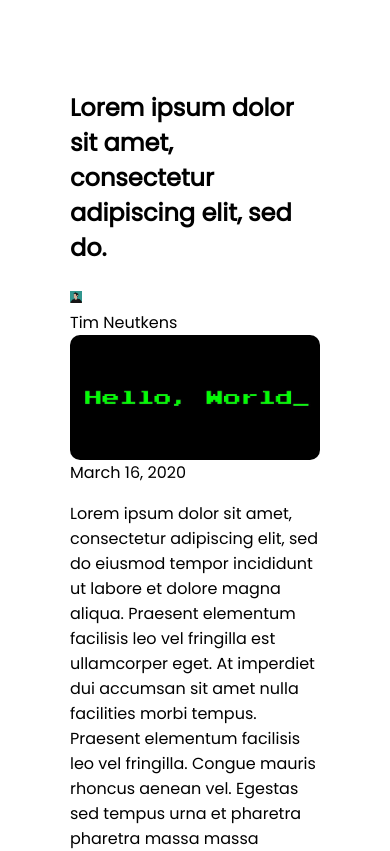
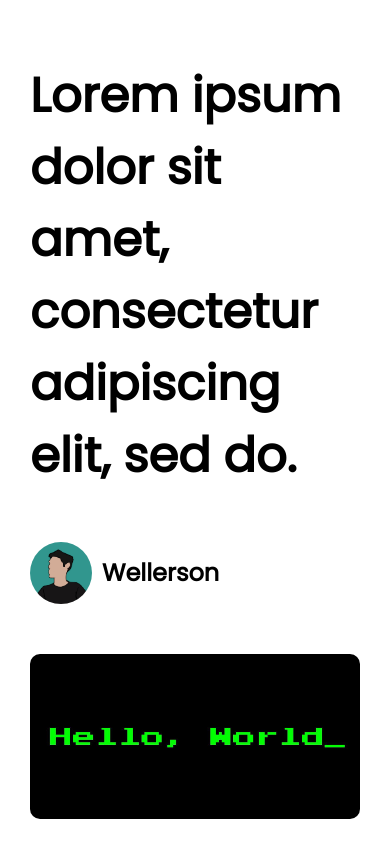
Before and after one commit to Wellers0n/blog, a Next.js app: page /posts/hello-world in a window 390 px wide. Shown: the top 851 px of the page. Built offline with nearby package versions, Linux system fonts and the light colour scheme.

Commit message:
feat: added mobile version

```diff
--- a/_posts/hello-world.md
+++ b/_posts/hello-world.md
@@ -4,7 +4,7 @@ excerpt: 'Lorem ipsum dolor sit amet, consectetur adipiscing elit, sed do eiusmo
 coverImage: '/assets/blog/hello-world/cover.jpeg'
 date: '2020-03-16T05:35:07.322Z'
 author:
-  name: Tim Neutkens
+  name: Wellerson
   picture: '/assets/blog/authors/wellerson.jpg'
 ogImage:
   url: '/assets/blog/hello-world/cover.jpg'
--- a/components/Avatar.tsx
+++ b/components/Avatar.tsx
@@ -1,4 +1,5 @@
 import Image from "next/image";
+import styled from "styled-components";
 
 interface Props {
   name: string;
@@ -7,9 +8,24 @@ interface Props {
 
 export default function Avatar({ name, picture }: Props) {
   return (
-    <div className="flex items-center">
-      <Image src={picture} className="w-12 h-12 rounded-full mr-4" alt={name} height={12} width={12} />
-      <div className="text-xl font-bold">{name}</div>
-    </div>
+    <Container>
+      <Image src={picture} alt={name} height={62} width={62} />
+      <Name>{name}</Name>
+    </Container>
   );
 }
+
+const Container = styled.div`
+  display: flex;
+  justify-content: flex-start;
+  align-items: center;
+  img {
+    border-radius: 50%;
+  }
+`;
+
+const Name = styled.div`
+  margin-left: 10px;
+  font-weight: bold;
+  font-size: 1.5rem;
+`;
--- a/components/PostHeader.tsx
+++ b/components/PostHeader.tsx
@@ -17,19 +17,26 @@ export default function PostHeader({ title, coverImage, date, author }: Props) {
   return (
     <>
       <PostTitle>{title}</PostTitle>
-      <div className="hidden md:block md:mb-12">
+      <ContainerAvatar>
         <Avatar name={author.name} picture={author.picture} />
-      </div>
-      <div className="mb-8 md:mb-16 sm:mx-0">
-        <CoverImage title={title} src={coverImage} height={620} width={1240} />
-      </div>
-      <div className="max-w-2xl mx-auto">
-        <div className="mb-6 text-lg">
-          <DateFormatter dateString={date} />
-        </div>
-      </div>
+      </ContainerAvatar>
+      <CoverImage title={title} src={coverImage} height={620} width={1240} />
+      <ContainerDate>
+        <DateFormatter dateString={date} />
+      </ContainerDate>
     </>
   );
 }
 
-const PostTitle = styled.h1``;
+const PostTitle = styled.h1`
+  font-size: 3rem;
+  font-weight: bold;
+`;
+
+const ContainerDate = styled.div`
+  margin-top: 30px;
+`;
+
+const ContainerAvatar = styled.div`
+  margin: 50px 0;
+`;
--- a/pages/posts/[slug].tsx
+++ b/pages/posts/[slug].tsx
@@ -75,7 +75,39 @@ export default function Post({ post, morePosts, preview }: any) {
 
 const Container = styled.div`
   margin: auto;
-  padding: 70px;
+  padding: 20px 500px;
+
+  @media (max-width: 2000px) {
+    padding: 20px 350px;
+  }
+
+  @media (max-width: 1700px) {
+    padding: 20px 250px;
+  }
+
+  @media (max-width: 1400px) {
+    padding: 20px 200px;
+  }
+
+  @media (max-width: 1200px) {
+    margin: auto;
+    padding: 20px 150px;
+  }
+
+  @media (max-width: 800px) {
+    margin: none;
+    padding: 20px 100px;
+  }
+
+  @media (max-width: 540px) {
+    margin: none;
+    padding: 20px 30px;
+  }
+
+  @media (max-width: 360px) {
+    margin: none;
+    padding: 20px 20px;
+  }
 `;
 
 const PostTitle = styled.div``;
```
Also changed, not shown: _posts/hello-world copy 2.md (+1 -1 lines), _posts/hello-world copy 3.md (+1 -1 lines), _posts/hello-world copy 4.md (+1 -1 lines), _posts/hello-world copy.md (+1 -1 lines).
